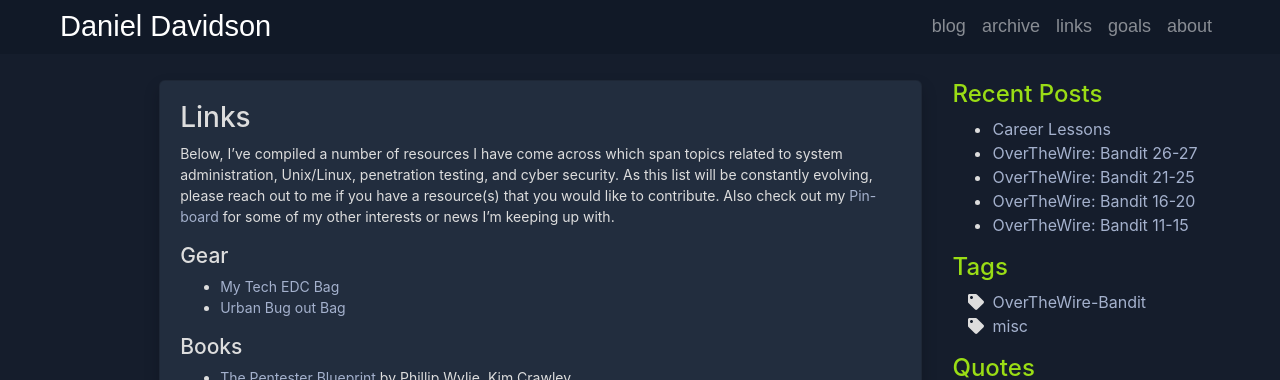
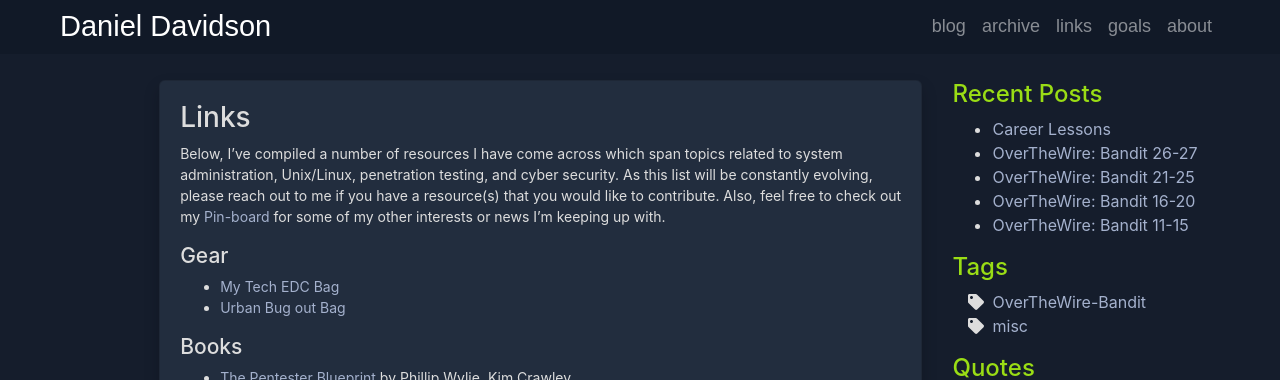
Before and after one commit to danieldavidson/danieldavidson.github.io, a Jekyll site: the page built from links.md, in a window 1280 px wide and 1302 px high. Shown: the top 380 px of the window. Built offline with Jekyll 4.4.1, drawn with Linux system fonts in a browser that asks for light colours.

Commit message:
Update links.md

```diff
--- a/links.md
+++ b/links.md
@@ -5,7 +5,7 @@
 
 # Links
 
-Below, I’ve compiled a number of resources I have come across which span topics related to system administration, Unix/Linux, penetration testing, and cyber security. As this list will be constantly evolving, please reach out to me if you have a resource(s) that you would like to contribute. Also check out my [Pin-board](https://danieldav.notion.site/Daniel-s-Pin-board-588ee4d3e8ea499e8a332b9a9c1779a9) for some of my other interests or news I'm keeping up with.
+Below, I’ve compiled a number of resources I have come across which span topics related to system administration, Unix/Linux, penetration testing, and cyber security. As this list will be constantly evolving, please reach out to me if you have a resource(s) that you would like to contribute. Also, feel free to check out my [Pin-board](https://danieldav.notion.site/Daniel-s-Pin-board-588ee4d3e8ea499e8a332b9a9c1779a9) for some of my other interests or news I'm keeping up with.
 
 ## Gear
 
```
